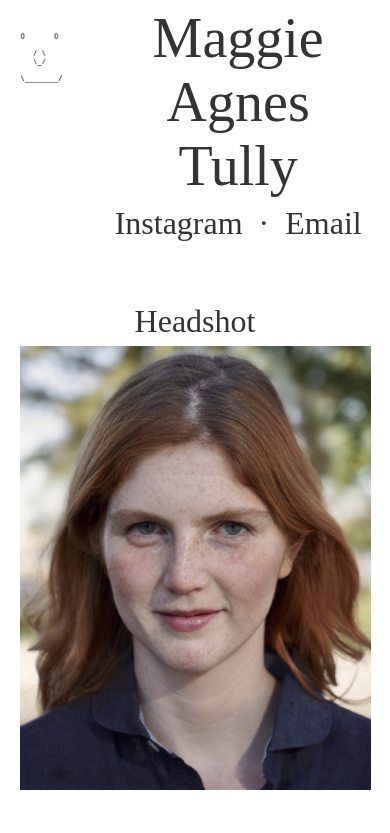
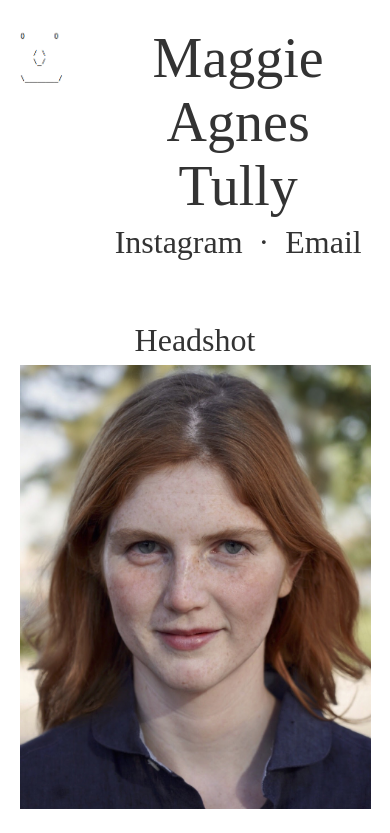
Before and after one commit to maggietully/maggietully.github.io, a plain HTML site: page index.html in a window 390 px wide. Shown: the top 833 px of the page. Drawn offline with Linux system fonts and the light colour scheme.

Commit message:
mobile threshold

```diff
--- a/css/main.css
+++ b/css/main.css
@@ -78,13 +78,14 @@ div.main-box div.block img{
 
 
 
-@media only screen and (max-width: 768px) {
+@media only screen and (max-width: 1200px) {
   div.emblem-box {
     width: 25%;
     margin: 0 auto;
   }
   div.title-box {
     width: 75%;
+    margin-top: 5%;
     padding: 0.2em;
     text-align: center;
   }
```
